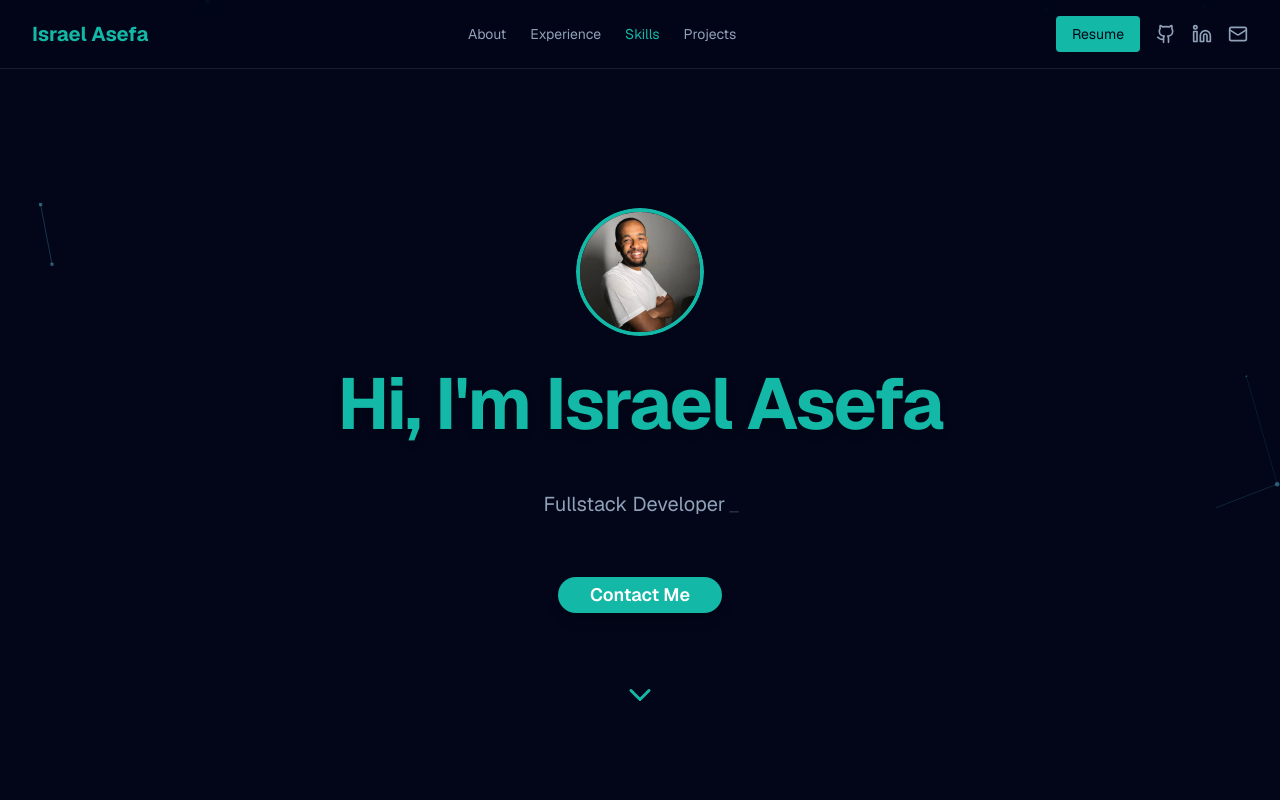
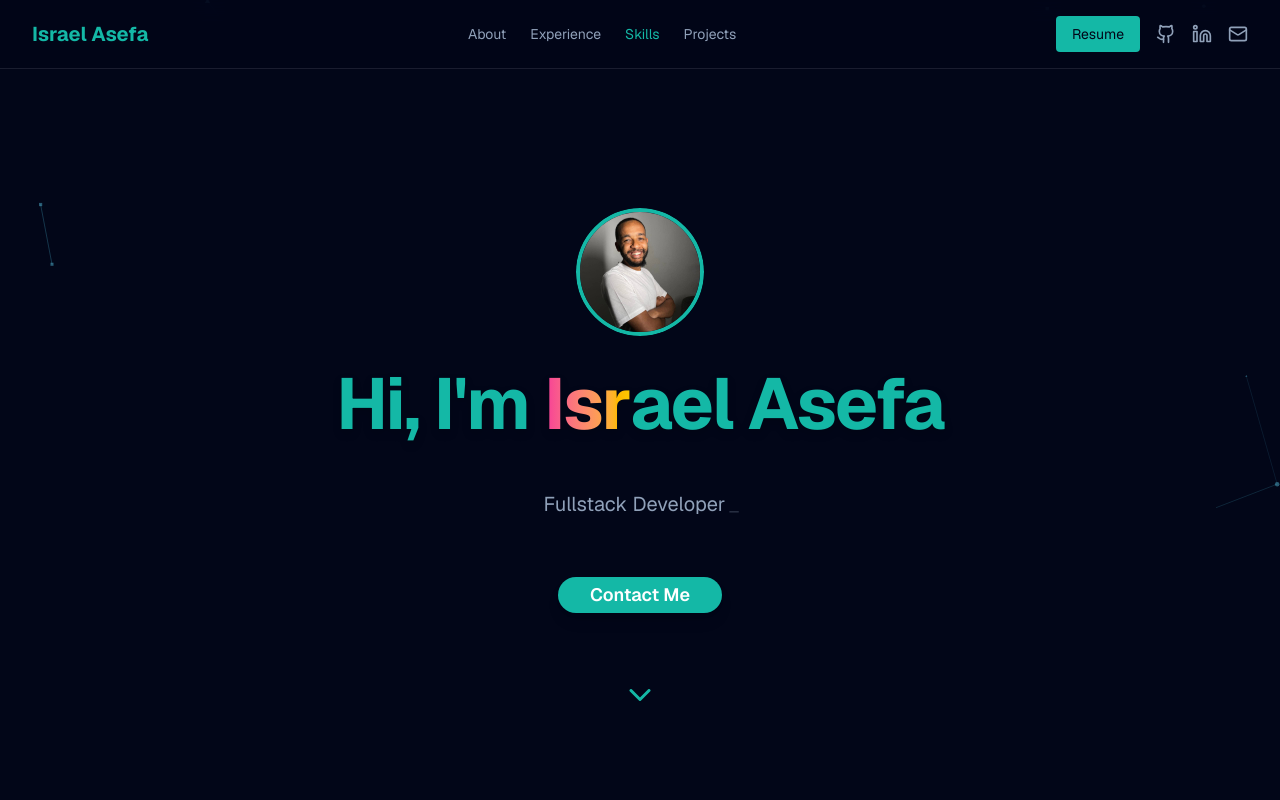
Before and after one commit to Marx0xD/israel-portfolio, a Next.js app: page / in a window 1280 px wide. Shown: the top 800 px of the page. Built offline with nearby package versions, Linux system fonts and the light colour scheme.

Commit message:
feature: updated easter egg & added hint

```diff
--- a/src/components/Hero.tsx
+++ b/src/components/Hero.tsx
@@ -5,14 +5,11 @@ import { Button } from "@/components/ui/button";
 import Link from "next/link";
 import Image from "next/image";
 import ScrollIndicator from "@/components/ScrollIndicator";
-
 import { Typewriter } from "react-simple-typewriter";
 
 export default function Hero() {
   return (
     <section className="relative flex flex-col items-center justify-center py-24 sm:py-32 px-6 sm:px-8 max-w-6xl mx-auto bg-background text-foreground text-center space-y-8 overflow-hidden">
-      {/* Particles Background */}
-
       {/* Avatar with gentle hover pulse */}
       <motion.div
         initial={{ opacity: 0, scale: 0.8 }}
@@ -37,9 +34,25 @@ export default function Hero() {
         initial={{ opacity: 0, y: 30 }}
         animate={{ opacity: 1, y: 0 }}
         transition={{ duration: 0.8, delay: 0.2 }}
-        className="text-5xl sm:text-6xl md:text-7xl font-bold tracking-tight text-primary drop-shadow-lg"
+        className="text-5xl sm:text-6xl md:text-7xl font-bold tracking-tight drop-shadow-lg"
       >
-        Hi, I&apos;m Israel Asefa
+        Hi, I&apos;m{" "}
+        <span className="inline-flex">
+          <motion.span
+            animate={{
+              backgroundPosition: ["0% 50%", "100% 50%", "0% 50%"],
+            }}
+            transition={{
+              duration: 6,
+              repeat: Infinity,
+              ease: "linear",
+            }}
+            className="bg-gradient-to-r from-pink-500 via-yellow-400 to-purple-500 bg-[length:200%_200%] bg-clip-text text-transparent"
+          >
+            Isr
+          </motion.span>
+          ael Asefa
+        </span>
       </motion.h1>
 
       {/* Typewriter */}
@@ -60,7 +73,7 @@ export default function Hero() {
         />
       </motion.div>
 
-      {/* Contact Me Button with squish effect */}
+      {/* Contact Me Button */}
       <motion.div
         initial={{ opacity: 0, y: 30 }}
         animate={{ opacity: 1, y: 0 }}
@@ -69,9 +82,7 @@ export default function Hero() {
         className="mt-6"
       >
         <Link href="#contact">
-          <Button
-            className="bg-primary hover:bg-primary/80 text-white px-8 py-4 text-lg font-semibold rounded-full shadow-lg hover:shadow-2xl transition-all"
-          >
+          <Button className="bg-primary hover:bg-primary/80 text-white px-8 py-4 text-lg font-semibold rounded-full shadow-lg hover:shadow-2xl transition-all">
             Contact Me
           </Button>
         </Link>
--- a/src/components/SignatureOverlay.tsx
+++ b/src/components/SignatureOverlay.tsx
@@ -39,9 +39,9 @@ export default function SignatureOverlay() {
             transition={{ type: "spring", stiffness: 200 }}
             className="text-primary text-3xl sm:text-4xl font-semibold leading-relaxed"
           >
-            &quot;Craft over code. Clarity over complexity.&quot;
+            &quot;Out of suffering have emerged the strongest souls; the most massive characters are seared with scars.&quot;
             <br />
-            — Israel Asefa
+            — Kahlil Gibran
           </motion.div>
         </motion.div>
       )}
```
